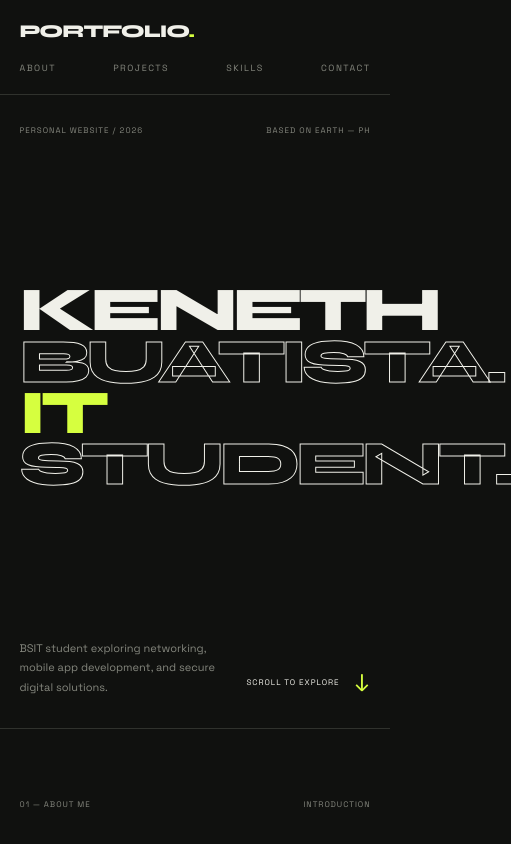
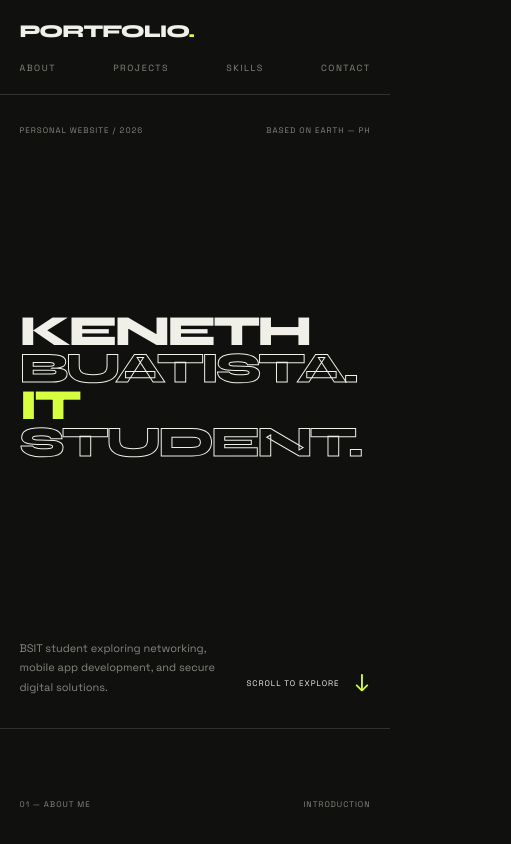
Before and after one commit to johnkeneth-buatista/bautista-project-1, a plain HTML site: page index.html in a window 390 px wide. Shown: the top 844 px of the page, 511 px wide, since content can reach past the window. Drawn offline with Linux system fonts and the light colour scheme.

Commit message:
changing the layout

```diff
--- a/assets/style.css
+++ b/assets/style.css
@@ -98,9 +98,9 @@ a {
 .hero {
     min-height: 87vh;
     padding: 35px 6% 45px;
-    display: flex;
-    flex-direction: column;
-    justify-content: space-between;
+    display: grid;
+    grid-template-rows: auto 1fr auto;
+    align-items: center;
     position: relative;
 }
 
@@ -119,10 +119,10 @@ a {
 
 .hero-title h1 {
     font-family: 'Syne', sans-serif;
-    font-size: clamp(75px, 13vw, 190px);
+    font-size: clamp(64px, 11vw, 150px);
     font-weight: 800;
     line-height: .82;
-    letter-spacing: -10px;
+    letter-spacing: -7px;
 }
 
 .outline {
@@ -557,8 +557,8 @@ a {
     }
 
     .hero-title h1 {
-        font-size: 15vw;
-        letter-spacing: -7px;
+        font-size: 11.5vw;
+        letter-spacing: -5px;
     }
 
     .about-content {
@@ -614,8 +614,10 @@ a {
     }
 
     .hero-title h1 {
-        font-size: 16vw;
-        letter-spacing: -5px;
+        font-size: 11vw;
+        line-height: .86;
+        letter-spacing: -3px;
+        overflow-wrap: normal;
     }
 
     .hero-description {
```
